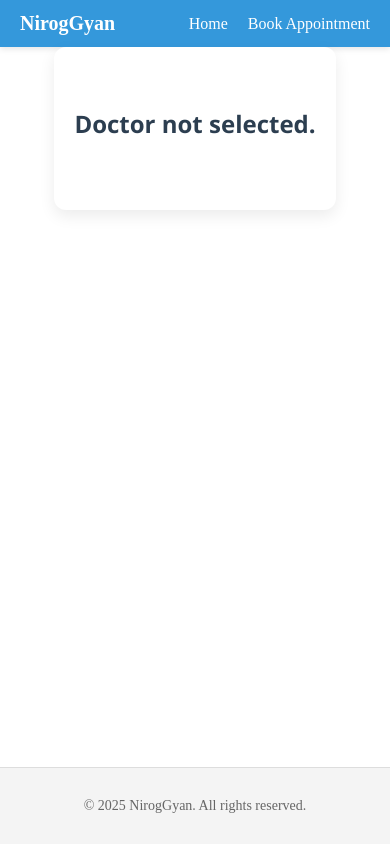
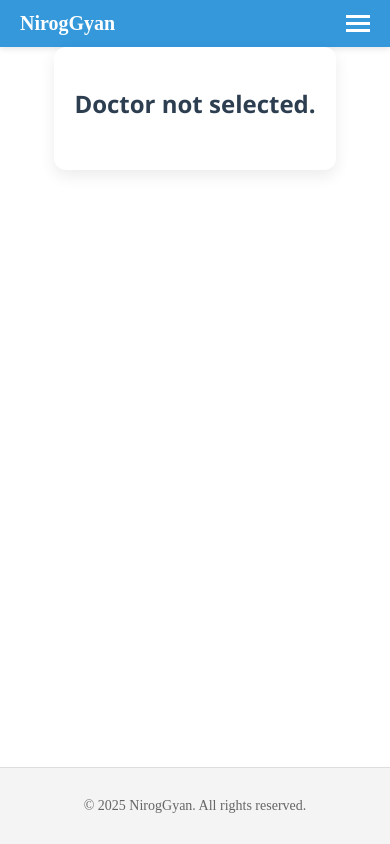
Before and after one commit to rasheedgit/nirog-appointment-app, a React (Create React App) app: page /book in a window 390 px wide. Built offline with nearby package versions, Linux system fonts and the light colour scheme.

Commit message:
made mobile responsive

```diff
--- a/src/components/Navbar.css
+++ b/src/components/Navbar.css
@@ -11,6 +11,7 @@
   display: flex;
   justify-content: space-between;
   align-items: center;
+  position: relative;
 }
 
 .nav-logo {
@@ -35,3 +36,46 @@
 .nav-link:hover {
   opacity: 0.8;
 }
+
+/* Hamburger icon (hidden on desktop) */
+.hamburger {
+  display: none;
+  flex-direction: column;
+  gap: 4px;
+  cursor: pointer;
+}
+
+.hamburger span {
+  width: 24px;
+  height: 3px;
+  background-color: white;
+  transition: all 0.3s ease;
+}
+
+/* Responsive styles */
+@media (max-width: 768px) {
+  .hamburger {
+    display: flex;
+  }
+
+  .nav-links {
+    position: absolute;
+    top: 60px;
+    right: 20px;
+    background-color: #3498db;
+    flex-direction: column;
+    align-items: flex-start;
+    padding: 12px;
+    border-radius: 6px;
+    display: none;
+  }
+
+  .nav-links.active {
+    display: flex;
+  }
+
+  .nav-link {
+    padding: 8px 0;
+    font-size: 15px;
+  }
+}
--- a/src/components/Navbar.js
+++ b/src/components/Navbar.js
@@ -1,20 +1,39 @@
-import React from "react";
+import React, { useState } from "react";
 import { Link } from "react-router-dom";
 import "./Navbar.css";
 
 function Navbar() {
+  const [menuOpen, setMenuOpen] = useState(false);
+
+  const toggleMenu = () => {
+    setMenuOpen(!menuOpen);
+  };
+
+  const closeMenu = () => {
+    setMenuOpen(false);
+  };
+
   return (
     <nav className="navbar">
       <div className="navbar-container">
-        <Link to="/" className="nav-logo">
+        <Link to="/" className="nav-logo" onClick={closeMenu}>
           NirogGyan
         </Link>
-        <div className="nav-links">
-          <Link to="/" className="nav-link">
+
+        <div
+          className={`hamburger ${menuOpen ? "open" : ""}`}
+          onClick={toggleMenu}
+        >
+          <span></span>
+          <span></span>
+          <span></span>
+        </div>
+
+        <div className={`nav-links ${menuOpen ? "active" : ""}`}>
+          <Link to="/" className="nav-link" onClick={closeMenu}>
             Home
           </Link>
-          {/* Book link disabled if no doctor is selected */}
-          <Link to="/book" className="nav-link">
+          <Link to="/book" className="nav-link" onClick={closeMenu}>
             Book Appointment
           </Link>
         </div>
--- a/src/styles/BookAppointment.css
+++ b/src/styles/BookAppointment.css
@@ -80,3 +80,22 @@ form button:hover {
 .confirmation button:hover {
   background-color: #27ae60;
 }
+
+@media (max-width: 768px) {
+  .book-container {
+    padding: 20px;
+  }
+
+  form input {
+    font-size: 14px;
+    padding: 8px;
+  }
+
+  form button {
+    font-size: 14px;
+  }
+
+  .confirmation p {
+    font-size: 14px;
+  }
+}
--- a/src/styles/DoctorCard.css
+++ b/src/styles/DoctorCard.css
@@ -36,3 +36,18 @@
   font-size: 14px;
   color: #555;
 }
+
+@media (max-width: 768px) {
+  .doctor-card {
+    width: 90%;
+    padding: 16px;
+  }
+
+  .doctor-card h3 {
+    font-size: 18px;
+  }
+
+  .doctor-card p {
+    font-size: 13px;
+  }
+}
--- a/src/styles/DoctorProfile.css
+++ b/src/styles/DoctorProfile.css
@@ -42,3 +42,23 @@
 .book-btn:hover {
   background-color: #2980b9;
 }
+
+@media (max-width: 768px) {
+  .profile-container {
+    padding: 20px;
+  }
+
+  .profile-container img {
+    width: 100px;
+    height: 100px;
+  }
+
+  .profile-container h1 {
+    font-size: 22px;
+  }
+
+  .book-btn {
+    font-size: 14px;
+    padding: 10px 20px;
+  }
+}
--- a/src/styles/Home.css
+++ b/src/styles/Home.css
@@ -34,3 +34,19 @@
   justify-content: center;
   gap: 20px;
 }
+
+@media (max-width: 768px) {
+  .home-page h1 {
+    font-size: 24px;
+  }
+
+  .search-input {
+    max-width: 100%;
+    font-size: 14px;
+  }
+
+  .doctor-list {
+    flex-direction: column;
+    align-items: center;
+  }
+}
```
